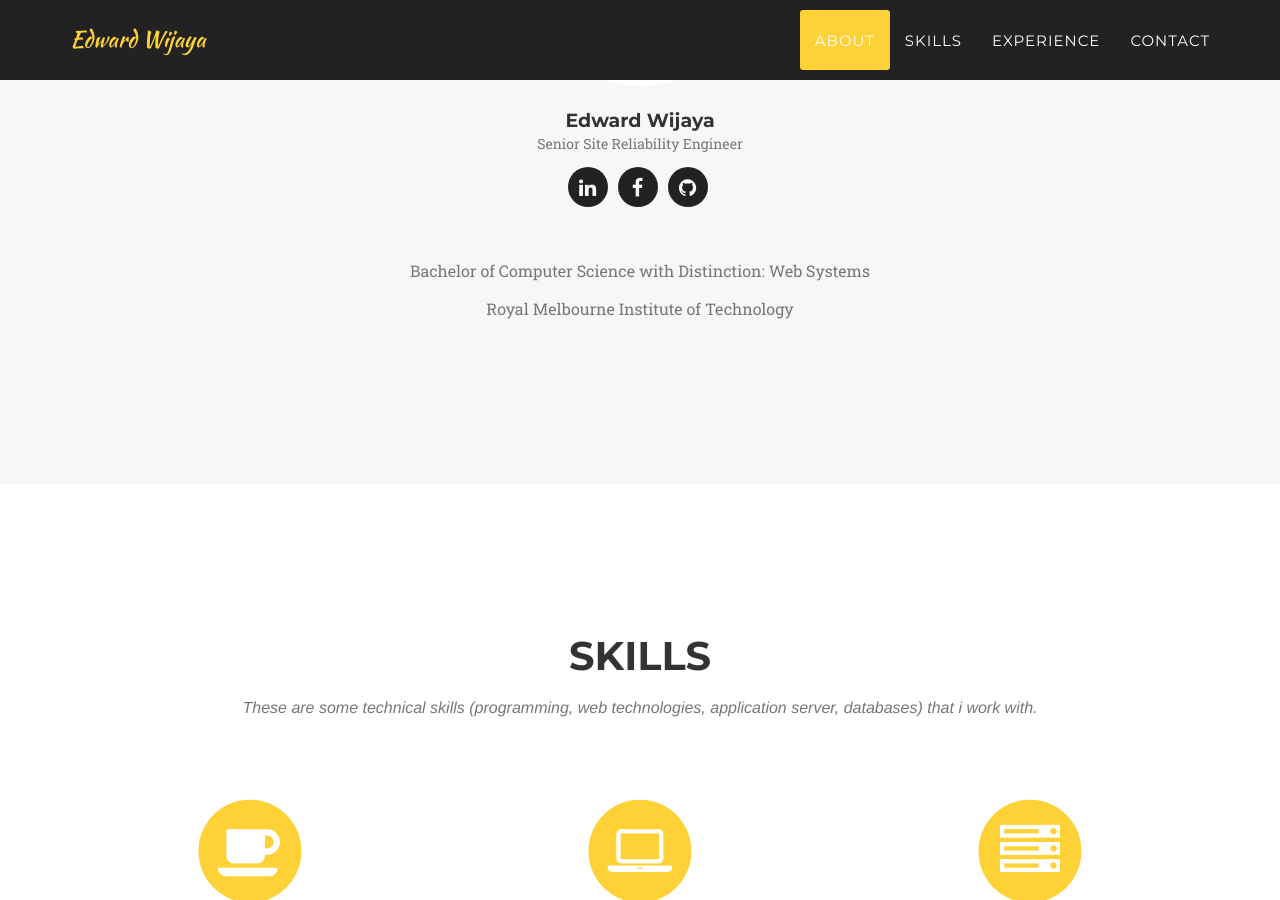
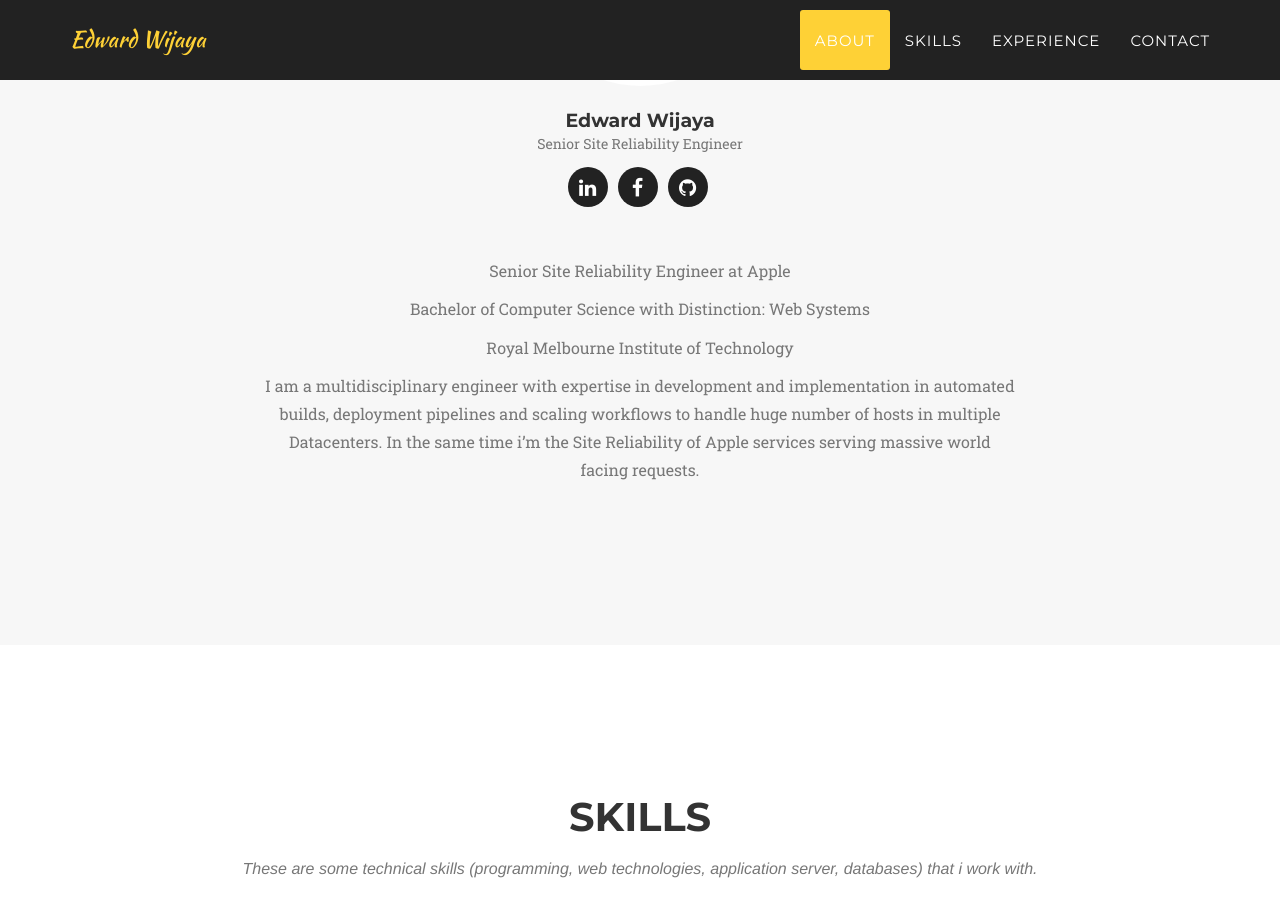
Before and after one commit to edwardwijaya/edwardwijaya.github.io, a Jekyll site: the page built from index.html, in a window 1280 px wide and 900 px high, scrolled down 1120 px. Built offline with Jekyll 4.4.1, drawn with Linux system fonts in a browser that asks for light colours; some web fonts are replaced.

Commit message:
Update about.html

```diff
--- a/_includes/about.html
+++ b/_includes/about.html
@@ -26,10 +26,19 @@
             </div>
             <div class="row">
                 <div class="col-lg-8 col-lg-offset-2 text-center">
+                    <p class="large text-muted">Senior Site Reliability Engineer at Apple</p>
+                </div>
+            </div>
+            <div class="row">
+                <div class="col-lg-8 col-lg-offset-2 text-center">
                     <p class="large text-muted">Bachelor of Computer Science with Distinction: Web Systems </p>
                     <p class="large text-muted">Royal Melbourne Institute of Technology</p>
                 </div>
             </div>
-
+            <div class="row">
+                <div class="col-lg-8 col-lg-offset-2 text-center">
+                    <p class="large text-muted">I am a multidisciplinary engineer with expertise in development and implementation in automated builds, deployment pipelines and scaling workflows to handle huge number of hosts in multiple Datacenters. In the same time i’m  the Site Reliability of Apple services serving massive world facing requests.</p>
+                </div>
+            </div>
         </div>
     </section>
```
